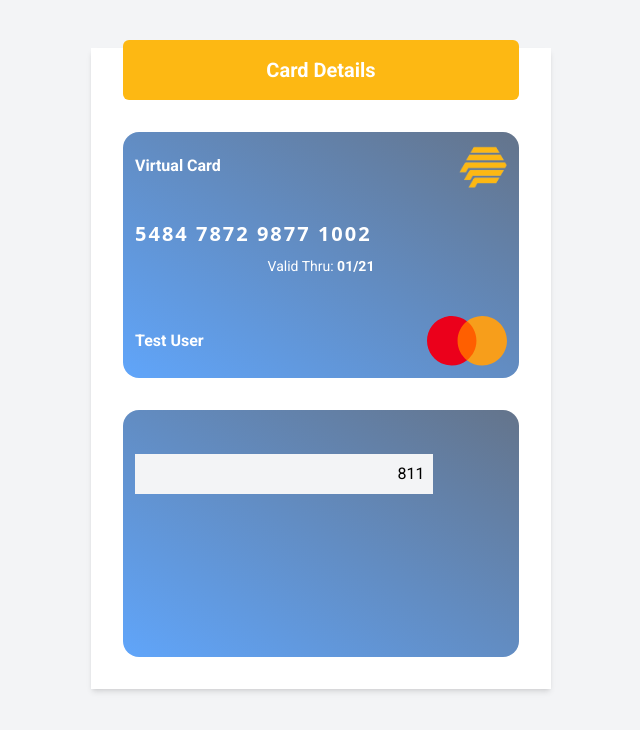
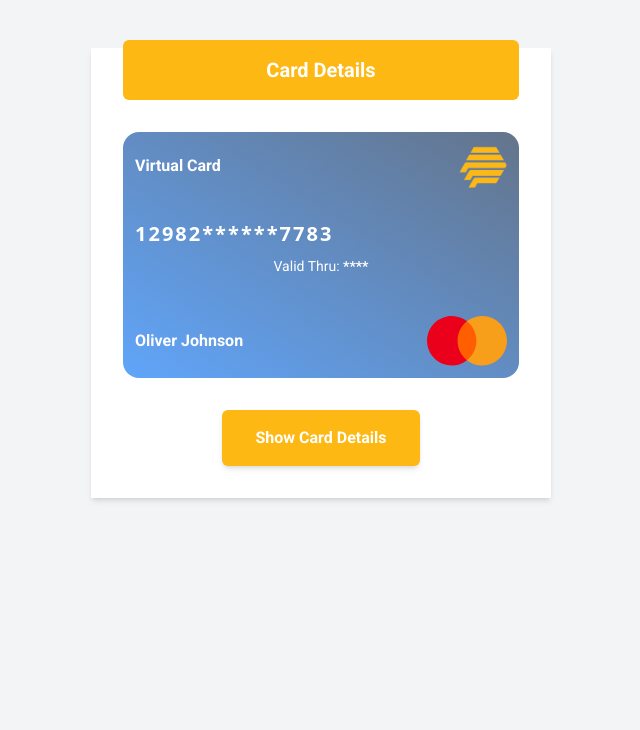
Before and after one commit to Oghene-kevwe/Pavillion-FxPay, a React (Vite) app: page /dashboard in a window 1280 px wide. Shown: the top 730 px of the page, without its empty margins (319-959 px from the left). Built offline with nearby package versions, Linux system fonts and the light colour scheme; the HTML template or start-up script is replaced by a standard one.

Commit message:
added show card details button
Signed-off-by: oghene-kevwe <idisepraise@gmail.com>

```diff
--- a/src/index.css
+++ b/src/index.css
@@ -3,7 +3,7 @@
 @tailwind utilities;
 
 body {
-  @apply ease-in-out duration-1000 transition pt-12 bg-gray-100 text-gray-800;
+  @apply ease-in-out duration-1000 transition py-12 bg-gray-100 text-gray-800;
 }
 
 .buttonBgColor{
--- a/src/pages/dashboard.jsx
+++ b/src/pages/dashboard.jsx
@@ -1,8 +1,35 @@
-import React from "react";
+import React, { useEffect, useState } from "react";
 import masterCardLogo from "../assets/masterCard.svg";
 import providusLogo from "../../public/providusFavicon.png";
 
 export const Dashboard = () => {
+  const [showAuthInput, setShowAuthInput] = useState(false);
+  const [AuthValue, setAuthValue] = useState("");
+  const [showcardDetails, setShowCardDetails] = useState(false);
+
+  const [cardDetails, setCardDetails] = useState({
+    cardNumber: "12982******7783",
+    cardHolderName: "Oliver Johnson",
+    expiryDate: "****",
+    cvv: "122",
+    address: "123 Providence street, Lekki Lagos",
+  });
+
+  const { cardHolderName, cardNumber, expiryDate, cvv, address } = cardDetails;
+
+  // check for auth code length
+  useEffect(() => {
+    if (AuthValue.length == 5) {
+      setAuthValue("")
+      setShowCardDetails(true);
+      setCardDetails({
+        ...cardDetails,
+        cardNumber: "12982786547783",
+        expiryDate: "12/26",
+      });
+    }
+  }, [AuthValue]);
+
   return (
     <section>
       <div className=" bg-white px-8 pb-8 md:w-[70%] max-w-[460px]  mx-auto shadow-md pt-4">
@@ -25,15 +52,15 @@ export const Dashboard = () => {
 
           <div className=" mt-8 mb-10">
             <p className=" font-bold text-xl tracking-widest font-sans">
-              5484 7872 9877 1002
+              {cardNumber}
             </p>
             <p className=" text-center text-sm mt-2">
-              Valid Thru: <span className=" font-semibold">01/21</span>{" "}
+              Valid Thru: <span className=" font-semibold">{expiryDate}</span>{" "}
             </p>
           </div>
 
           <div className=" flex items-center justify-between">
-            <p className=" font-bold ">Test User</p>
+            <p className=" font-bold ">{cardHolderName}</p>
             <div className=" w-[5rem]">
               <img
                 src={masterCardLogo}
@@ -44,13 +71,61 @@ export const Dashboard = () => {
           </div>
         </div>
 
-        {/* back of  card */}
-        <div className="rounded-2xl bg-gradient-to-tr from-blue-400 to-slate-500 text-white mt-8 p-3 h-[246.5px] ">
-          <p className=" text-right mt-8 w-[80%] bg-gray-100 p-2 text-black">
-            811
-          </p>
-        </div>
+        {/* show more details button */}
+        <button
+          onClick={() => setShowAuthInput(true)}
+          className=" shadow-md buttonBgColor text-white mt-8 mx-auto block w-[50%] py-4"
+        >
+          Show Card Details
+        </button>
+
+        {/* auth code */}
+        {showAuthInput && (
+          <div className=" mt-8">
+            <label className=" textsm">Authentation Code</label>
+            <div className=" h-8">
+              <input
+                type="text"
+                maxLength={5}
+                className="pl-2 h-full w-full outline outline-1 outline-gray-300 rounded-sm focus:outline-primaryYellow placeholder:text-sm "
+                placeholder="Please enter authentication code"
+                value={AuthValue}
+                onChange={(e) => setAuthValue(e.target.value)}
+              />
+            </div>
+          </div>
+        )}
+
+        {/* card details */}
+        {showcardDetails && (
+          <div className=" mt-8 flex flex-col gap-y-3">
+            <h2 className=" font-bold text-lg text-center ">Card Details</h2>
+            <CardDetailComponent
+              detailTitle={"Card Number"}
+              detail={cardNumber}
+            />
+            <CardDetailComponent
+              detailTitle={"Card Holder Name"}
+              detail={cardHolderName}
+            />
+            <CardDetailComponent detailTitle={"CVV"} detail={cvv} />
+            <CardDetailComponent
+              detailTitle={"Expiry date"}
+              detail={expiryDate}
+            />
+            <CardDetailComponent detailTitle={"Address"} detail={address} />
+          </div>
+        )}
       </div>
     </section>
   );
 };
+
+const CardDetailComponent = ({ detailTitle, detail }) => {
+  return (
+    <div className=" flex gap-x-2">
+      <p className=" font-semibold">{detailTitle}:</p>
+      <p>{detail}</p>
+    </div>
+  );
+};
```
